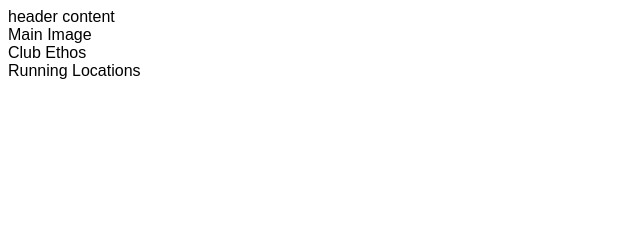
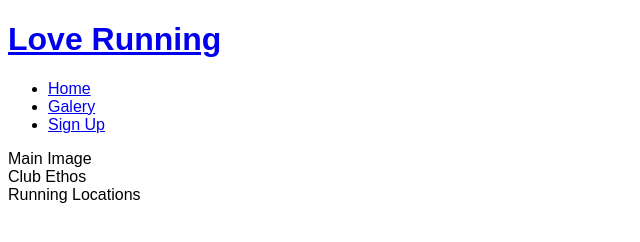
Before and after one commit to richard9106/love-running, a plain HTML site: page index.html in a window 1280 px wide. Shown: the whole page, without its empty margins (0-640 px from the left). Drawn offline with Linux system fonts and the light colour scheme.

Commit message:
Add header structure

```diff
--- a/index.html
+++ b/index.html
@@ -11,7 +11,17 @@
 </head>
 
 <body>
-    <header> header content
+    <header>
+        <a href="index.html">
+            <h1>Love Running</h1>
+        </a>
+        <nav>
+           <ul>
+                <li><a href="index.html">Home</a></li>
+                <li><a href="#">Galery</a></li>
+                <li><a href="#">Sign Up</a></li>
+           </ul>
+        </nav>
     </header>
 
     <section>
```
